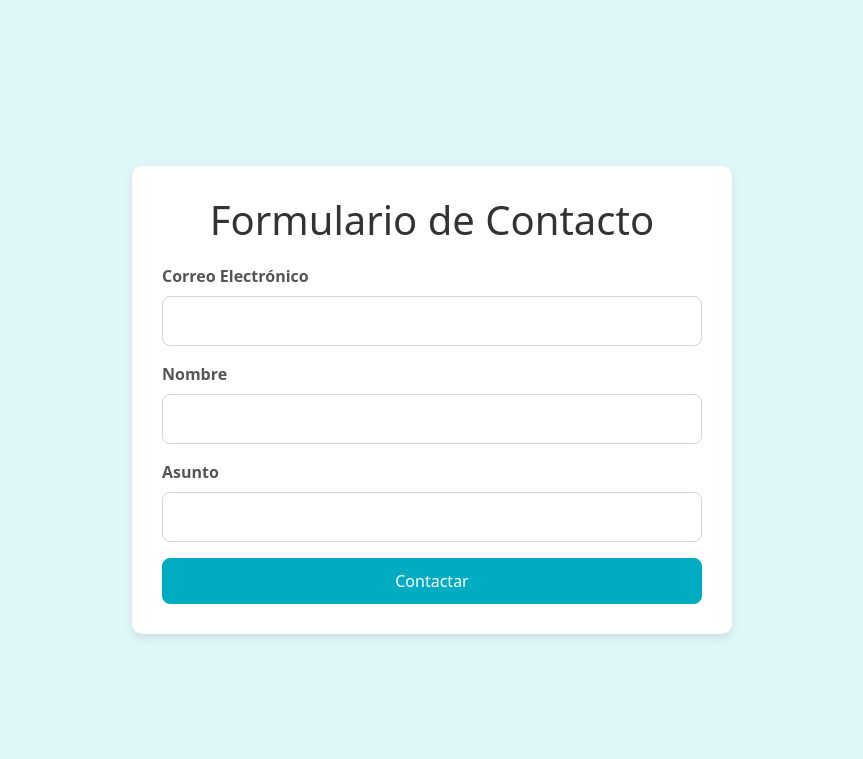
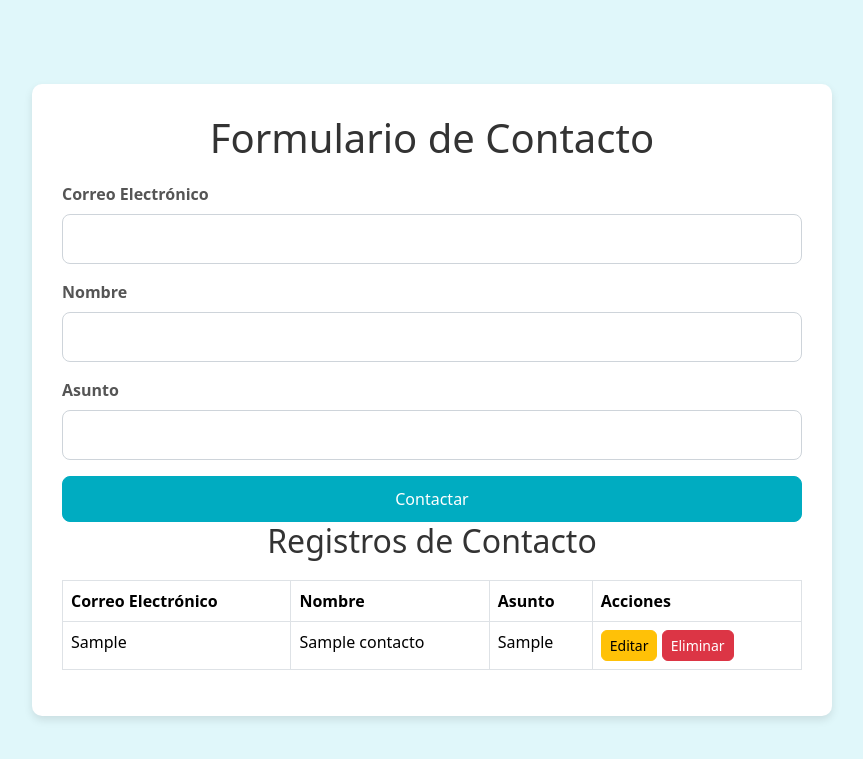
Before and after one commit to CEYA33/Flask7B, a Flask app: page /contacto in a window 1280 px wide. Shown: the top 759 px of the page, without its empty margins (208-1071 px from the left). Run offline with Flask 3, Linux system fonts and the light colour scheme; tables that the repository leaves empty or names only in its code hold one stand-in row (values such as "Sample post"); some libraries are stand-ins or nearby versions.

Commit message:
Update contacto.html

```diff
--- a/templates/contacto.html
+++ b/templates/contacto.html
@@ -24,11 +24,11 @@
             border-radius: 10px;
             padding: 30px;
             box-shadow: 0 4px 8px rgba(0, 0, 0, 0.1);
-            max-width: 600px;
+            max-width: 800px;
             width: 100%;
         }
 
-        h1 {
+        h1, h2 {
             text-align: center;
             color: #333;
             margin-bottom: 20px;
@@ -57,12 +57,23 @@
             background-color: #00838f;
         }
 
-        .btn-warning {
+        .btn-warning, .btn-danger {
             border-radius: 6px;
         }
 
-        .btn-danger {
-            border-radius: 6px;
+        table {
+            margin-top: 20px;
+            width: 100%;
+        }
+
+        th {
+            background-color: #00acc1;
+            color: white;
+            text-align: left;
+        }
+
+        td, th {
+            padding: 12px;
         }
     </style>
 </head>
@@ -86,10 +97,24 @@
             </div>
             <button type="submit" class="btn btn-primary" id="submitButton">Contactar</button>
         </form>
+
+        <h2>Registros de Contacto</h2>
+        <table class="table table-hover table-bordered">
+            <thead>
+                <tr>
+                    <th>Correo Electrónico</th>
+                    <th>Nombre</th>
+                    <th>Asunto</th>
+                    <th>Acciones</th>
+                </tr>
+            </thead>
+            <tbody id="tbodyLog"></tbody>
+        </table>
     </div>
 
     <script>
         $(document).ready(function () {
+            // Form validation rules
             $("#frmContacto").validate({
                 rules: {
                     email: {
@@ -131,28 +156,56 @@
                 }
             });
 
+            // Custom validation method for letters only
             $.validator.addMethod("lettersonly", function (value, element) {
                 return this.optional(element) || /^[a-zA-Z\s]+$/.test(value);
             }, "Por favor, introduce solo letras.");
 
+            // Fetch and display the records in the table
+            function actualizarTabla() {
+                $.get("/buscar", function (respuesta) {
+                    $("#tbodyLog").html("");
+
+                    for (var registro of respuesta) {
+                        $("#tbodyLog").append(`<tr>
+                            <td>${registro.Correo_Electronico}</td>
+                            <td>${registro.Nombre}</td>
+                            <td>${registro.Asunto}</td>
+                            <td>
+                                <button class="btn btn-warning btn-sm" onclick="editar(${registro.Id_Contacto}, '${registro.Correo_Electronico}', '${registro.Nombre}', '${registro.Asunto}')">Editar</button>
+                                <button class="btn btn-danger btn-sm" onclick="eliminar(${registro.Id_Contacto})">Eliminar</button>
+                            </td>
+                        </tr>`);
+                    }
+                });
+            }
+
+            // Initialize the table with records
+            actualizarTabla();
+
+            // Function to delete a contact
             window.eliminar = function (id) {
                 if (confirm("¿Estás seguro de que deseas eliminar este registro?")) {
                     $.post("/eliminar_contacto", { id: id }, function (result) {
                         alert("Contacto eliminado correctamente.");
+                        actualizarTabla();
                     }).fail(function (err) {
                         alert("Error al eliminar el registro.");
                     });
                 }
             };
 
+            // Function to edit a contact
             window.editar = function (id, correo, nombre, asunto) {
                 $("#id_contacto").val(id);
                 $("#email").val(correo);
                 $("#nombre").val(nombre);
                 $("#asunto").val(asunto);
+
                 $("#submitButton").text("Actualizar");
             };
 
+            // Pusher for real-time updates
             Pusher.logToConsole = true;
             var pusher = new Pusher('753bfbd057a6da283a0f', {
                 cluster: 'us2'
@@ -160,10 +213,11 @@
 
             var channel = pusher.subscribe("registrosTiempoReal");
             channel.bind("registroTiempoReal", function (mensaje) {
-                console.log("Mensaje recibido:", mensaje);
+                actualizarTabla();
             });
         });
     </script>
+
     <script src="https://cdn.jsdelivr.net/npm/bootstrap@5.3.3/dist/js/bootstrap.bundle.min.js"></script>
 </body>
 </html>
```
